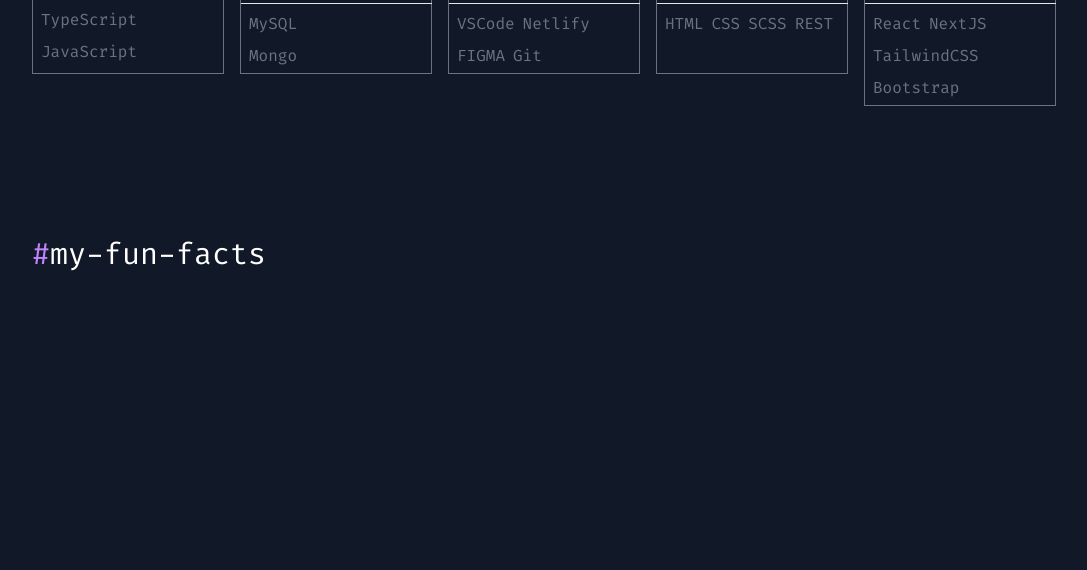
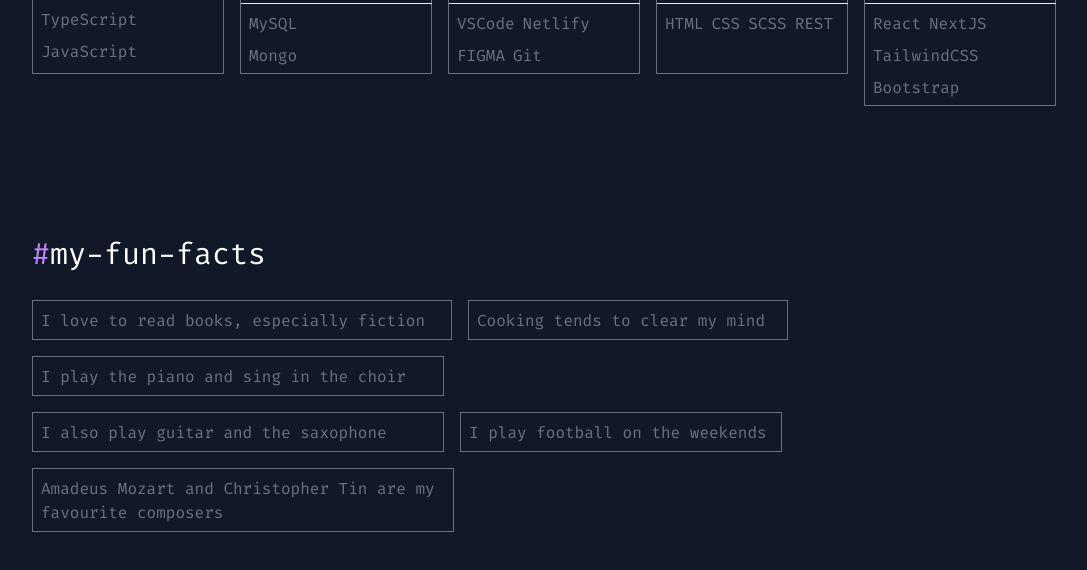
Before and after one commit to AkeleA/new-port, a Next.js app: page /about in a window 1280 px wide. Shown: the part 921-1491 px from the top of the page, without its empty margins (139-1226 px from the left). Built offline with nearby package versions, Linux system fonts and the light colour scheme.

Commit message:
about section 80%

```diff
--- a/app/about/funfacts.tsx
+++ b/app/about/funfacts.tsx
@@ -13,6 +13,42 @@
           my-fun-facts
         </span>
       </div>
+      <div className="absolute left-0 top-[68px] w-[755px] h-[196px] inline-flex flex-col items-start gap-4">
+        <div className="flex items-start gap-4">
+          <div className="w-[420px] h-10 flex items-start p-2 gap-4 border border-solid border-gray-500">
+            <span className="text-gray-500 font-sans text-base font-normal not-italic leading-normal">
+              I love to read books, especially fiction
+            </span>
+          </div>
+          <div className=" w-[320px] h-10 flex p-2 items-start gap-[10px] border border-solid border-gray-500 ">
+            <span className="text-gray-500 font-sans text-base font-normal not-italic leading-normal">
+              Cooking tends to clear my mind
+            </span>
+          </div>
+        </div>
+        <div className="w-[412px] h-10 flex p-2 items-start gap-[10px] border border-solid border-gray-500">
+          <span className="text-gray-500 font-sans text-base font-normal not-italic leading-normal">
+            I play the piano and sing in the choir
+          </span>
+        </div>
+        <div className="flex items-start gap-4">
+          <div className="w-[412px] h-10 flex p-2 items-start gap-[10px] border border-solid border-gray-500">
+            <span className="text-gray-500 font-sans text-base font-normal not-italic leading-normal">
+              I also play guitar and the saxophone
+            </span>
+          </div>
+          <div className="w-[322px] h-10 flex p-2 items-start gap-[10px] border border-solid border-gray-500">
+            <span className="text-gray-500 font-sans text-base font-normal not-italic leading-normal">
+              I play football on the weekends
+            </span>
+          </div>
+        </div>
+        <div className="w-[422px] h-16 flex p-2 items-start gap-[10px] border border-solid border-gray-500">
+          <span className="text-gray-500 font-sans text-base font-normal not-italic leading-normal">
+            Amadeus Mozart and Christopher Tin are my favourite composers
+          </span>
+        </div>
+      </div>
     </div>
   );
 };
```
